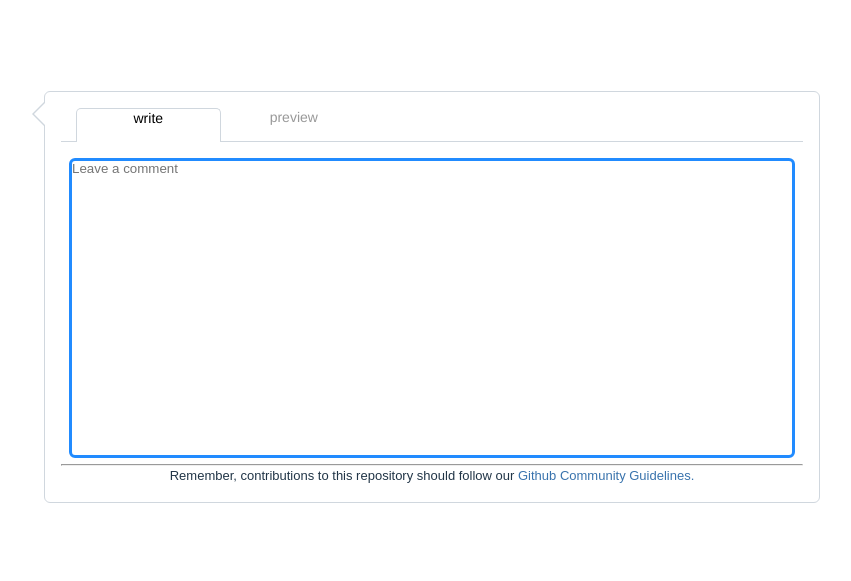
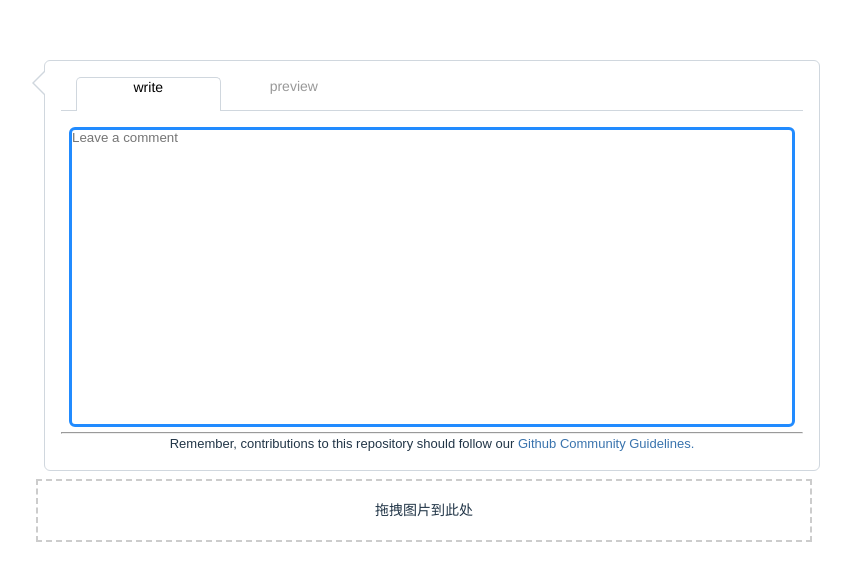
Before and after one commit to little1d/task_3, a Vue app: page / in a window 1280 px wide. Shown: the part 113-694 px from the top of the page, without its empty margins (216-1067 px from the left). Built offline with nearby package versions, Linux system fonts and the light colour scheme.

Commit message:
feat（app.vue）:可以实现拖拽图片显示路径

```diff
--- a/package.json
+++ b/package.json
@@ -10,6 +10,7 @@
   },
   "dependencies": {
     "@bytescale/upload-widget-vue": "^4.4.2",
+    "axios": "^1.5.0",
     "emoji-js": "^3.7.0",
     "marked": "^9.0.2",
     "node-emoji": "^2.1.0",
--- a/src/App.vue
+++ b/src/App.vue
@@ -2,12 +2,41 @@
 import { marked } from 'marked'
 import { ref, onMounted, nextTick, computed } from 'vue'
 import * as emoji from 'node-emoji'
+import axios from 'axios'
 
-console.log(emoji.emojify('I :heart: :coffee:!'))
+// console.log(emoji.emojify('I :heart: :coffee:!'))
 const showWriteBox = ref(true)
 const showPreviewBox = ref(false)
 const writeBoxRef = ref(null)
 const markdownContent = ref('')
+const imagePath = ref('')
+const apiKey = ref('public_FW25bgRFE12nwGq1KeZyPhnpscZV')
+
+const handleDrop = (event) => {
+    event.preventDefault();
+    const file = event.dataTransfer.files[0];
+    uploadImage(file)
+}
+
+const uploadImage = async (file) => {
+    const formData = new FormData();
+    formData.append('image', file);
+    console.log(apiKey)
+    try {
+        //使用axios库发送post请求到Bytescale的api端点
+        let res = await axios.post("https://api.bytescale.com/v2/accounts/FW25bgR/uploads/form_data", formData, {
+            headers: {
+                'Content-Type': 'multipart/form-data',
+                'Authorization': `Bearer ${apiKey.value}`
+            }
+        })
+        imagePath.value = res.data.files[0].fileUrl
+        console.log(imagePath.value)
+    } catch (err) {
+
+    }
+}
+
 
 
 const parseMarkdownContent = computed(() => {
@@ -45,6 +74,11 @@ onMounted(() => {
     if (showWriteBox.value) {
         writeBoxRef.value.focus()
     }
+    const dropArea = document.querySelector('.drop-area')
+    dropArea.addEventListener('dragover', (event) => {
+        event.preventDefault()
+    })
+    dropArea.addEventListener('drop', handleDrop)
 })
 </script>
 
@@ -73,6 +107,13 @@ onMounted(() => {
         <hr>
         <div class="footer google-font">Remember, contributions to this repository should follow our <a href="#">Github
                 Community Guidelines.</a></div>
+    </div>
+    <div class="drop-area" @dragover.prevent @drop="handleDrop">
+        <p>拖拽图片到此处</p>
+    </div>
+    <div v-if="imagePath">
+        <img :src="imagePath" alt="上传的图片">
+        <p>image Path:{{ imagePath }}</p>
     </div>
 </template>
 
@@ -215,4 +256,11 @@ button {
 button:hover {
     color: black;
 }
+
+
+.drop-area {
+    border: 2px dashed #ccc;
+    padding: 20px;
+    text-align: center;
+}
 </style>
```
Also changed, not shown: 1 other file (tests, documents, lock files or other folders).
